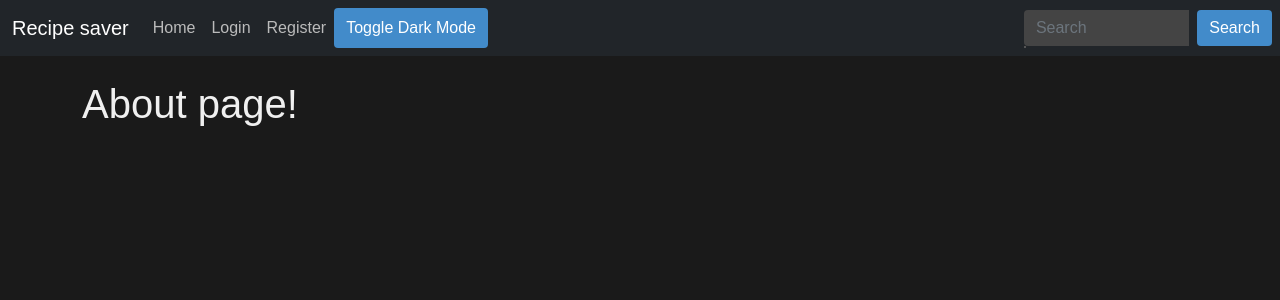
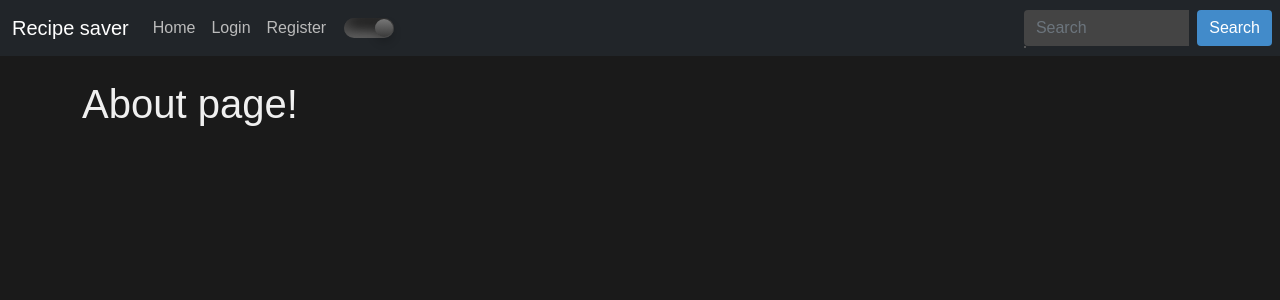
Before and after one commit to nai4205/learning-flask, a Flask app: page /about in a window 1280 px wide. Shown: the top 300 px of the page. Run offline with Flask 3, Linux system fonts and the light colour scheme; some libraries are stand-ins or nearby versions.

Commit message:
dark mode animated toggle

```diff
--- a/main/static/main.css
+++ b/main/static/main.css
@@ -159,7 +159,8 @@ margin-top: 12px;
 margin-right: 80px;
 }
 
-/* main.css */
+
+
 #style-switch {
   background-color: #428bca;
   color: #fff;
--- a/main/static/toggle.css
+++ b/main/static/toggle.css
@@ -9,7 +9,7 @@
   }
 
   .light-mode .site-header .navbar-nav .nav-link {
-    color: #333;
+    color: #c3c1c1;
   }
 
   .light-mode .site-header .navbar-nav .nav-link:hover {
@@ -195,6 +195,7 @@
   .light-mode #suggestion-item:hover {
     background-color: #f5f5f5;
   }
+
 
 
 
@@ -472,3 +473,59 @@ body {
   #suggestion-item:hover {
     background-color: #555;
   }
+
+#dark-toggle{
+    margin: 10px;
+    width:50px;
+    height:20px;
+    position: relative;
+    display: block;
+    background: #ebebeb;
+    border-radius: 20px;
+    box-shadow: inset 0px 5px 15px rgba(0,0,0,0.4), inset 0px -5px 15px rgba(255,255,255,0.4);
+    cursor: pointer;
+  }
+
+  #dark-toggle:after {
+    content: "";
+    width:18px;
+    height: 18px;
+    position: absolute;
+    top:1px;
+    left:1px;
+    background: linear-gradient(180deg,#ffcc89,#d8860b);
+    border-radius: 18px;
+    box-shadow: 0px 5px 10px rgba(0,0,0,0.2);
+  }
+
+  #darkmode-toggle {
+    width: 0;
+    height: 0;
+    visibility: hidden;
+  }
+
+  input:checked + #dark-toggle {
+    background: #242424;
+  }
+  input:checked + #dark-toggle:after {
+    left:49px;
+    transform: translateX(-100%);
+    background: linear-gradient(180deg,#777,#3a3a3a);
+  }
+  #dark-toggle, #dark-toggle:after {
+    transition: 0.3s
+  }
+  #dark-toggle:active:after{
+    width: 26px;
+  }
+
+  /* Add a class for dark mode */
+.dark-mode #dark-toggle {
+    background: #242424;
+  }
+
+  .dark-mode #dark-toggle:after {
+    left: 49px;
+    transform: translateX(-100%);
+    background: linear-gradient(180deg, #777, #3a3a3a);
+  }
--- a/main/templates/layout.html
+++ b/main/templates/layout.html
@@ -28,14 +28,16 @@
       const isLightMode = localStorage.getItem("lightMode") === "true";
       const body = document.body;
 
+
       if (isLightMode) {
         body.classList.add("light-mode");
+
       }else{
         body.classList.remove("light-mode");
       }
     </script>
     <header class="site-header">
-        <nav class="navbar navbar-expand-md navbar-dark bg-dark fixed-top">
+        <nav class="navbar navbar-expand-md navbar-dark bg-dark fixed-top" id="navigation-bar">
           <div class="container">
             <a class="navbar-brand mr-4" href="/">Recipe saver</a>
             <button class="navbar-toggler" type="button" data-toggle="collapse" data-target="#navbarToggle" aria-controls="navbarToggle" aria-expanded="false" aria-label="Toggle navigation">
@@ -58,8 +60,8 @@
                   <a class="nav-item nav-link" href="{{url_for('login')}}">Login</a>
                   <a class="nav-item nav-link" href="{{url_for('register')}}">Register</a>
                 {% endif %}
-                <button id="style-switch" class="btn btn-secondary">Toggle Dark Mode</button>
-
+                <input type="checkbox" id="darkmode-toggle" >
+                <label id="dark-toggle" for="darkmode-toggle">
 
               </div>
 
@@ -173,25 +175,43 @@ function fetchPredictions(query) {
 // Function to toggle light mode
 function toggleLightMode() {
   const body = document.body;
+  const isLightMode = body.classList.contains("light-mode");
+  const navBar = document.getElementById("navigation-bar");
 
-  body.classList.toggle("light-mode");
+  // Toggle the "light-mode" class on the body element
+  body.classList.toggle("light-mode", !isLightMode);
+  body.classList.remove("dark-mode");
 
-  const isLightMode = body.classList.contains("light-mode");
-  localStorage.setItem("lightMode", isLightMode);
+  // Update the checkbox state
+  const darkModeToggle = document.getElementById("darkmode-toggle");
+  darkModeToggle.checked = isLightMode;
+
+  // Save the user's preference in localStorage
+  localStorage.setItem("lightMode", !isLightMode);
 }
 
+// Function to initialize light mode based on user preference
 function initializeLightMode() {
   const isLightMode = localStorage.getItem("lightMode") === "true";
   const body = document.body;
 
   if (isLightMode) {
+    body.classList.remove("dark-mode");
     body.classList.add("light-mode");
+  };
+  if (!isLightMode) {
+
+    body.classList.add("dark-mode");
+
   }
+
 }
 
-const styleSwitchButton = document.getElementById("style-switch");
-styleSwitchButton.addEventListener("click", toggleLightMode);
+// Attach the toggleLightMode function to the checkbox change event
+const darkModeToggle = document.getElementById("darkmode-toggle");
+darkModeToggle.addEventListener("change", toggleLightMode);
 
+// Initialize light mode based on user preference when the page loads
 window.addEventListener("load", initializeLightMode);
 
 
```
